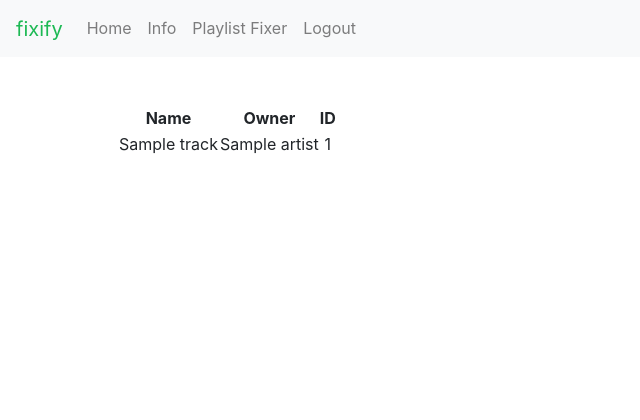
After one commit to adeshpande03/fixify, a Flask app: template templates/brokensongs.html in a window 1280 px wide. The commit adds this page. Shown: the top 420 px of the page, without its empty margins (0-640 px from the left). Run offline with Flask 2, Linux system fonts and the light colour scheme; the template is opened without the code that fills it: most values are stand-ins (such as "Sample title", 1, 10 or a date in 2020); parts of the project's set-up code (start-up, migrations or seed data) failed here and were passed over; some libraries are stand-ins or nearby versions.

Commit message:
made brokensongs page

```diff
--- a/app.py
+++ b/app.py
@@ -131,38 +131,29 @@ def callback():
     return redirect("/")
 
 
-@app.route("/fix")
+@app.route("/brokensongs")
 @login_required
-def fix():
+def brokensongs():
     sp = spotipy.Spotify(auth=session["response_data"]["access_token"])
-
-    # retrieve the first batch of playlists (up to 50)
     playlists = sp.current_user_playlists(limit=50)
-
-    # initialize an empty list to store all playlist information
-    playlist_info = []
+    playlist_ids = []
     all_tracks = []
-    # continue to retrieve playlists in batches of 50 until all playlists have been retrieved
     while playlists:
-        # extract the relevant playlist information from each playlist object and add it to the playlist_info list
         for playlist in playlists["items"]:
-            playlist_info.append(
-                {
-                    "name": playlist["name"],
-                    "id": playlist["id"],
-                    "tracks": playlist["tracks"]["total"],
-                }
+            playlist_ids.append(
+                # {
+                # "name": playlist["name"],
+                # "id": playlist["id"],
+                # "tracks": playlist["tracks"]["total"],
+                # }
+                playlist["id"]
             )
-
-        # check if there are more playlists to retrieve
         if playlists["next"]:
-            # use the 'next' URL to retrieve the next batch of playlists
             playlists = sp.next(playlists)
         else:
-            # all playlists have been retrieved
             playlists = None
-    for info in playlist_info:
-        results = sp.playlist_tracks(info["id"])
+    for playlist_id in playlist_ids:
+        results = sp.playlist_tracks(playlist_id)
         for item in results["items"]:
             track = item["track"]
             if track:
@@ -170,12 +161,17 @@ def fix():
                     "name": track["name"],
                     "artist": track["artists"][0]["name"],
                     "uri": track["uri"],
+                    "id": track["id"],
                 }
             if info not in all_tracks:
                 all_tracks.append(info)
-
-    # render the playlist information in an HTML unordered list using Flask's templating engine
-    return render_template("fix.html", playlists=playlist_info, tracks=all_tracks)
+    broken_tracks = []
+    # for track in all_tracks:
+    #     track_id = track["id"]
+    #     test_track = sp.track(track_id)
+    #     if "US" not in test_track["available_markets"]:
+    #         broken_tracks.append(track)
+    return render_template("brokensongs.html", all_tracks=all_tracks, broken_tracks=broken_tracks)
 
 
 @app.route("/info")
--- /dev/null
+++ b/templates/brokensongs.html
@@ -0,0 +1,35 @@
+{% extends 'base.html' %} {% block title %} Show Broken Songs {% endblock %} {%
+block menu_items %}
+<a class="nav-item nav-link" href="/">Home</a>
+<a class="nav-item nav-link" href="/info">Info</a>
+<a class="nav-item nav-link" href="/fix">Playlist Fixer</a>
+<a class="nav-item nav-link" href="/logout">Logout</a>
+{% endblock %} {% block main %}
+<table>
+  <thead>
+    <tr>
+      <th>Name</th>
+      <th>Owner</th>
+      <th>ID</th>
+      <!-- <th>Tracks</th> -->
+    </tr>
+  </thead>
+  <tbody>
+    <!-- {% for playlist in playlists %}
+        <tr>
+          <td>{{ playlist['name'] }}</td>
+          <td>{{ playlist['owner'] }}</td>
+          <td>{{ playlist['tracks'] }}</td>
+        </tr>
+        {% endfor %} -->
+
+    {%for track in all_tracks %}
+    <tr>
+      <td>{{track['name']}}</td>
+      <td>{{track['artist']}}</td>
+      <td>{{track['id']}}</td>
+    </tr>
+    {% endfor %}
+  </tbody>
+</table>
+{% endblock %}
--- a/templates/index.html
+++ b/templates/index.html
@@ -2,6 +2,7 @@
 menu_items %} {% if session.response_data and session.status|string() ==
 "active"|string() %}
 <a class="nav-item nav-link" href="/fix">Playlist Fixer</a>
+<a class="nav-item nav-link" href="/brokensongs">Broken Songs</a>
 <a class="nav-item nav-link" href="/info">Info</a>
 <a class="nav-item nav-link" href="/logout">Logout</a>
 {% else %}
--- a/templates/info.html
+++ b/templates/info.html
@@ -1,6 +1,7 @@
 {% extends 'base.html' %} {% block title %} Info {% endblock %} {% block
 menu_items %} {% if session.response_data %}
 <a class="nav-item nav-link" href="/">Home</a>
+<a class="nav-item nav-link" href="/brokensongs">Broken Songs</a>
 <a class="nav-item nav-link active" href="/fix">Playlist Fixer</a>
 <a class="nav-item nav-link" href="/logout">Logout</a>
 {% else %}
```
Also changed, not shown: templates/fix.html (+1 -26 lines).
